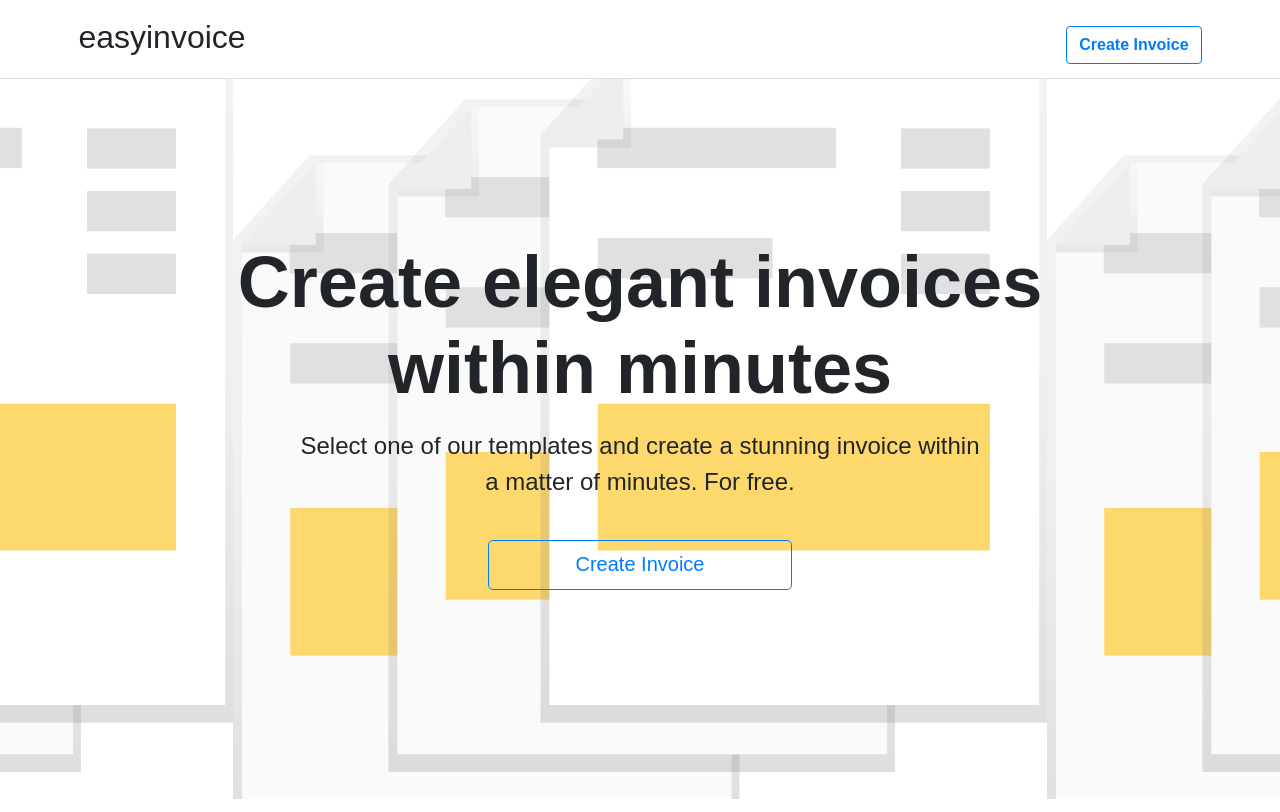
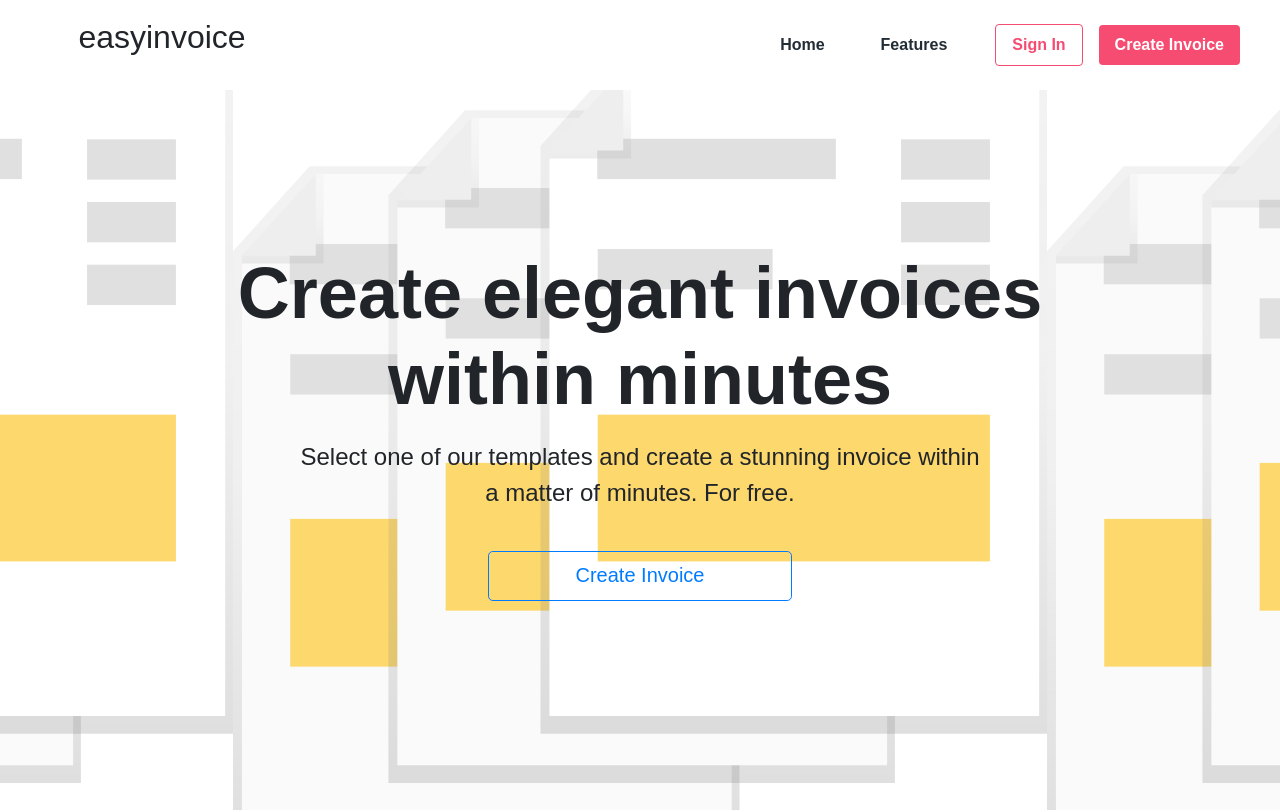
Before and after one commit to juliusvdw/custom-invoice-generator, a React (Create React App) app in the folder client/: page / in a window 1280 px wide. Shown: the top 812 px of the page. Built offline with nearby package versions, Linux system fonts and the light colour scheme.

Commit message:
Added nav-links to navbar + navbar now collapses + Sign In button added

```diff
--- a/client/src/components/layout/Navbar.js
+++ b/client/src/components/layout/Navbar.js
@@ -14,12 +14,9 @@ const Navbar = () => {
 
   return (
     <nav
-      className="navbar"
+      className="navbar navbar-expand-lg"
       style={{
-        height: "70px",
-        borderBottom: "1px solid rgb(220,220,220) ",
-        paddingBottom: "70px",
-        backgroundColor: "white",
+
       }}
     >
       <p className="navbar-brand " href="#" style={logoStyle}>
@@ -28,19 +25,24 @@ const Navbar = () => {
           <span>easy</span>invoice{" "}
         </Link>
       </p>
+      <button class="navbar-toggler" type="button" data-toggle="collapse" data-target="#navbarNav" aria-controls="navbarNav" aria-expanded="false" aria-label="Toggle navigation">
+    <span class="navbar-toggler-icon"></span>
+  </button>
+  <div class="collapse navbar-collapse" id="navbarNav">
+    <ul class="navbar-nav ml-auto" >
+      <li class="nav-item active" style = {navItemStyle}>
+        <a class="nav-link" href="#">Home</a>
+      </li>
+      <li class="nav-item" style = {navItemStyle}>
+        <a class="nav-link" href="#">Features</a>
+      </li>
+    </ul>
 
-      <ul className="navbar-nav ml-auto d-none d-md-block" style={navListStyle}>
-        <li className="nav-item active">
-          {window.location.pathname === "/" && (
-            <Link to="/pdf" className="nav-link" href="#">
-              <button className="btn btn-outline-primary" style={btnStyle}>
-                <strong>Create Invoice</strong>
-              </button>
-            </Link>
-          )}
-        </li>
-      </ul>
-    </nav>
+    <btn className = 'btn btn-lg btn-primary btn-custom-small-outline mr-3'>Sign In</btn>
+    <btn className = 'btn btn-lg btn-primary btn-custom-small mr-4'>Create Invoice</btn>
+
+  </div>
+</nav>
   );
 };
 
@@ -50,13 +52,16 @@ const navListStyle = {
   paddingRight: "5%",
 };
 
+const navItemStyle = {
+  marginRight:'40px',
+}
+
 const logoStyle = {
   paddingLeft: "5%",
   fontSize: "2rem",
 };
 
 const btnStyle = {
-  backgroundColor: "white !important",
 };
 
 export default Navbar;
```
